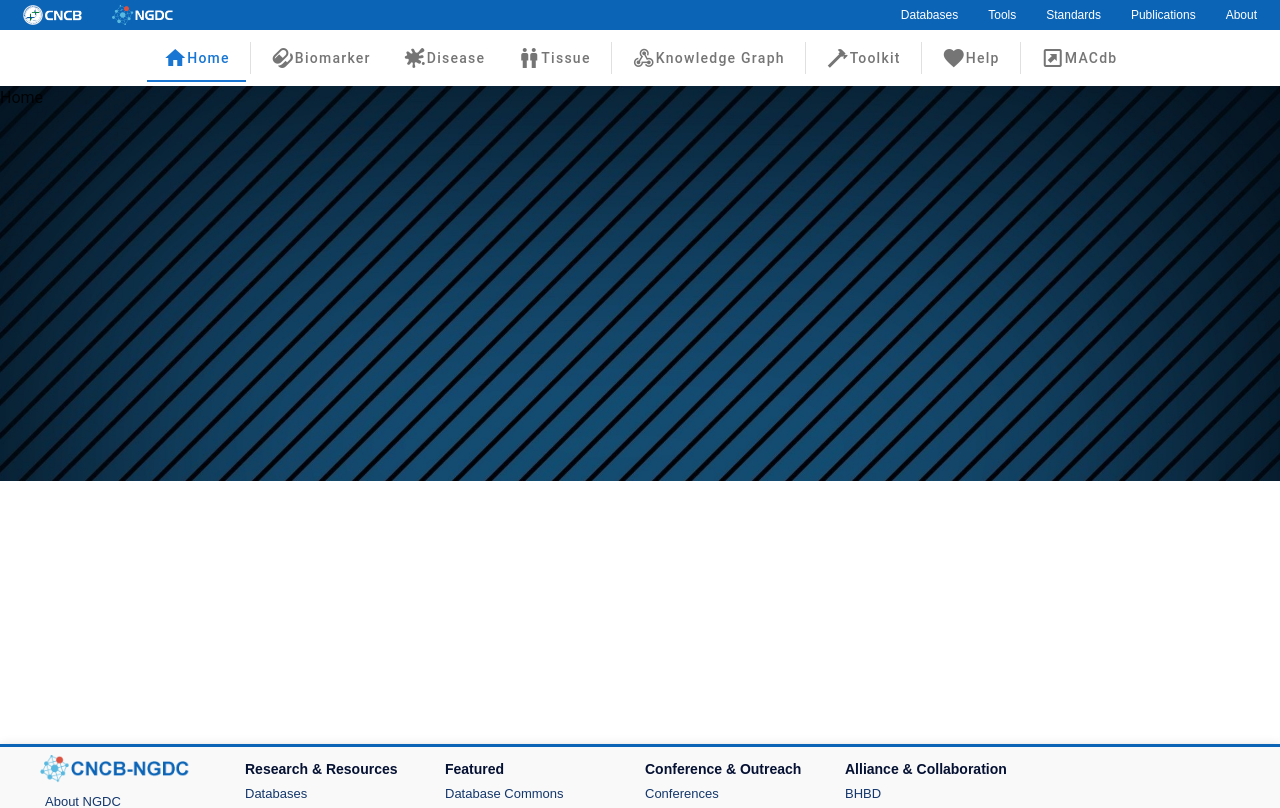
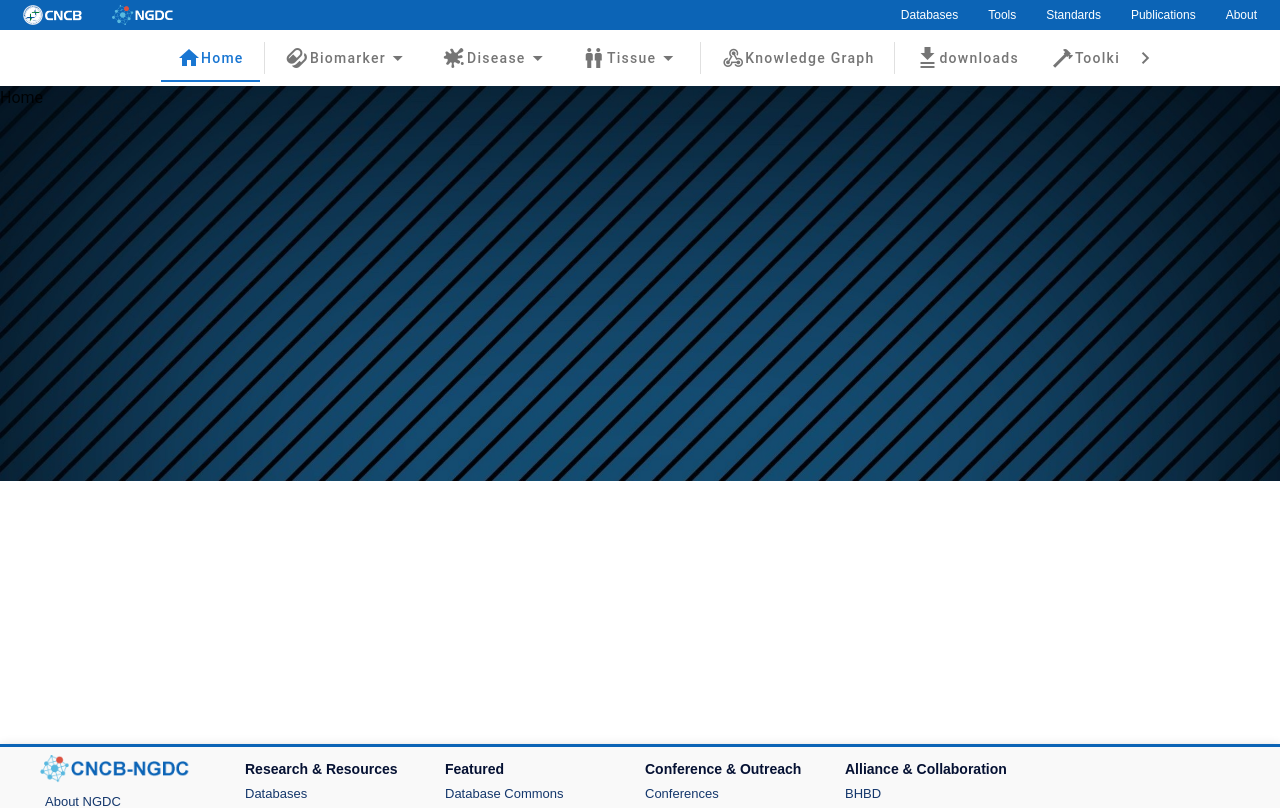
Before and after one commit to sunyl312/protdb_frontend, a Vue app: page / in a window 1280 px wide. Shown: the top 808 px of the page. Built offline with nearby package versions, Linux system fonts and the light colour scheme; the HTML template or start-up script is replaced by a standard one.

Commit message:
add collapsed menu at top bar

```diff
--- a/src/App.vue
+++ b/src/App.vue
@@ -1,27 +1,220 @@
 <template>
   <v-app
-  app
+      app
   >
     <header-bar></header-bar>
     <v-sheet class="py-1">
       <v-row>
         <v-spacer></v-spacer>
         <v-col cols="10">
-          <v-tabs centered >
-            <v-tab style="text-transform: none"> <v-icon >mdi-home</v-icon> Home</v-tab>
-            <v-divider  class="mx-1" vertical inset></v-divider>
-            <v-tab style="text-transform: none"> <v-icon>mdi-pill-multiple</v-icon> Biomarker</v-tab>
-            <v-tab style="text-transform: none"> <v-icon>mdi-liquid-spot</v-icon> Disease</v-tab>
-            <v-tab style="text-transform: none"> <v-icon>mdi-human-male-male</v-icon> Tissue</v-tab>
-            <v-divider  class="mx-1" vertical inset></v-divider>
-            <v-tab style="text-transform: none"> <v-icon>mdi-webhook</v-icon> Knowledge Graph</v-tab>
+          <v-tabs centered>
+            <v-tab style="text-transform: none">
+              <v-icon>mdi-home</v-icon>
+              Home
+            </v-tab>
+            <v-divider class="mx-1" inset vertical></v-divider>
+            <!--            <v-tab style="text-transform: none"> <v-icon>mdi-pill-multiple</v-icon> Biomarker</v-tab>-->
 
-            <v-divider  class="mx-1" vertical inset></v-divider>
-            <v-tab style="text-transform: none"> <v-icon>mdi-hammer</v-icon> Toolkit</v-tab>
-            <v-divider  class="mx-1" vertical inset></v-divider>
-            <v-tab style="text-transform: none"> <v-icon>mdi-heart</v-icon> Help</v-tab>
-            <v-divider  class="mx-1" vertical inset></v-divider>
-            <v-tab style="text-transform: none"> <v-icon>mdi-arrow-top-right-bold-box-outline</v-icon> MACdb</v-tab>
+            <v-tab
+                class="px-0"
+                style="text-transform: none"
+            >
+
+              <v-menu close-delay="400" offset-y open-on-hover>
+                <template v-slot:activator="{ on, attrs }">
+                  <v-btn
+                      id="browseTabID"
+                      color="white"
+                      elevation="0"
+                      height="100%"
+                      style="text-transform: none"
+                      v-bind="attrs"
+                      width="100%"
+                      v-on="on"
+                  >
+                    <v-icon>mdi-pill-multiple</v-icon>
+                    Biomarker
+                    <v-icon>mdi-menu-down</v-icon>
+                  </v-btn>
+                </template>
+                <v-list
+                    class="text-left"
+                >
+                  <v-list-item
+                      to="/browse_association"
+                  >
+                    <v-list-item-title>
+                      <v-icon>mdi-chemical-weapon</v-icon>
+                      &nbsp; Protein
+                    </v-list-item-title>
+                  </v-list-item>
+                  <v-list-item
+                      to="/browse_trait"
+                  >
+                    <v-list-item-title>
+                      <v-icon>mdi-star-four-points</v-icon>
+                      &nbsp; Trait
+                    </v-list-item-title>
+                  </v-list-item>
+                  <v-list-item
+
+                      to="/browse_study"
+                  >
+                    <v-list-item-title>
+                      <v-icon>mdi-opacity</v-icon>
+                      &nbsp; Study
+                    </v-list-item-title>
+                  </v-list-item>
+                  <v-list-item
+                      to="/browse_publication"
+
+                  >
+                    <v-list-item-title>
+                      <v-icon>mdi-book</v-icon>
+                      &nbsp; Publication
+                    </v-list-item-title>
+                  </v-list-item>
+
+                </v-list>
+              </v-menu>
+
+            </v-tab>
+
+
+            <v-tab
+                class="px-0"
+                style="text-transform: none"
+            >
+
+              <v-menu close-delay="400" offset-y open-on-hover>
+                <template v-slot:activator="{ on, attrs }">
+                  <v-btn
+                      id="browseTabID"
+                      color="white"
+                      elevation="0"
+                      height="100%"
+                      style="text-transform: none"
+                      v-bind="attrs"
+                      width="100%"
+                      v-on="on"
+                  >
+                    <v-icon>mdi-liquid-spot</v-icon>
+                    Disease
+                    <v-icon>mdi-menu-down</v-icon>
+                  </v-btn>
+                </template>
+                <v-list
+                    class="text-left"
+                >
+                  <v-list-item
+                      to="/browse_association"
+                  >
+                    <v-list-item-title>
+                      <v-icon>mdi-chemical-weapon</v-icon>
+                      &nbsp; All Diseases
+                    </v-list-item-title>
+                  </v-list-item>
+                  <v-divider></v-divider>
+
+                    <div class="mx-1 mt-1 text-body-2 text-center "><v-icon small >mdi-star</v-icon> Featured<v-icon small >mdi-star</v-icon></div>
+
+                  <v-list-item
+                      to="/browse_trait"
+                  >
+                    <v-list-item-title>
+                      <v-icon>mdi-star-four-points</v-icon>
+                      &nbsp; Cancers
+                    </v-list-item-title>
+                  </v-list-item>
+                </v-list>
+              </v-menu>
+
+            </v-tab>
+
+
+<!--            <v-tab style="text-transform: none">-->
+<!--              <v-icon>mdi-liquid-spot</v-icon>-->
+<!--              Disease-->
+<!--            </v-tab>-->
+<!--            <v-tab style="text-transform: none">-->
+<!--              <v-icon>mdi-human-male-male</v-icon>-->
+<!--              Tissue-->
+<!--            </v-tab>-->
+
+
+            <v-tab
+                class="px-0"
+                style="text-transform: none"
+            >
+
+              <v-menu close-delay="400" offset-y open-on-hover>
+                <template v-slot:activator="{ on, attrs }">
+                  <v-btn
+                      id="browseTabID"
+                      color="white"
+                      elevation="0"
+                      height="100%"
+                      style="text-transform: none"
+                      v-bind="attrs"
+                      width="100%"
+                      v-on="on"
+                  >
+                    <v-icon>mdi-human-male-male</v-icon>
+                    Tissue
+                    <v-icon>mdi-menu-down</v-icon>
+                  </v-btn>
+                </template>
+                <v-list
+                    class="text-left"
+                >
+                  <v-list-item
+                      to="/browse_association"
+                  >
+                    <v-list-item-title>
+                      <v-icon>mdi-chemical-weapon</v-icon>
+                      &nbsp; Blood
+                    </v-list-item-title>
+                  </v-list-item>
+                  <v-list-item
+                      to="/browse_trait"
+                  >
+                    <v-list-item-title>
+                      <v-icon>mdi-star-four-points</v-icon>
+                      &nbsp;
+                      Urine
+                    </v-list-item-title>
+                  </v-list-item>
+                </v-list>
+              </v-menu>
+
+            </v-tab>
+
+
+
+            <v-divider class="mx-1" inset vertical></v-divider>
+            <v-tab style="text-transform: none">
+              <v-icon>mdi-webhook</v-icon>
+              Knowledge Graph
+            </v-tab>
+            <v-divider class="mx-1" inset vertical></v-divider>
+            <v-tab style="text-transform: none">
+              <v-icon>mdi-download-multiple</v-icon>
+              downloads
+            </v-tab>
+            <v-tab style="text-transform: none">
+              <v-icon>mdi-hammer</v-icon>
+              Toolkit
+            </v-tab>
+            <v-divider class="mx-1" inset vertical></v-divider>
+            <v-tab style="text-transform: none">
+              <v-icon>mdi-heart</v-icon>
+              Help
+            </v-tab>
+            <v-divider class="mx-1" inset vertical></v-divider>
+            <v-tab style="text-transform: none">
+              <v-icon>mdi-arrow-top-right-bold-box-outline</v-icon>
+              MACdb
+            </v-tab>
           </v-tabs>
         </v-col>
         <v-spacer></v-spacer>
@@ -40,6 +233,7 @@
 
 import HeaderBar from "@/views/HeaderBar";
 import FooterBar from "@/views/FooterBar";
+
 export default {
   name: 'App',
   components: {FooterBar, HeaderBar},
```
